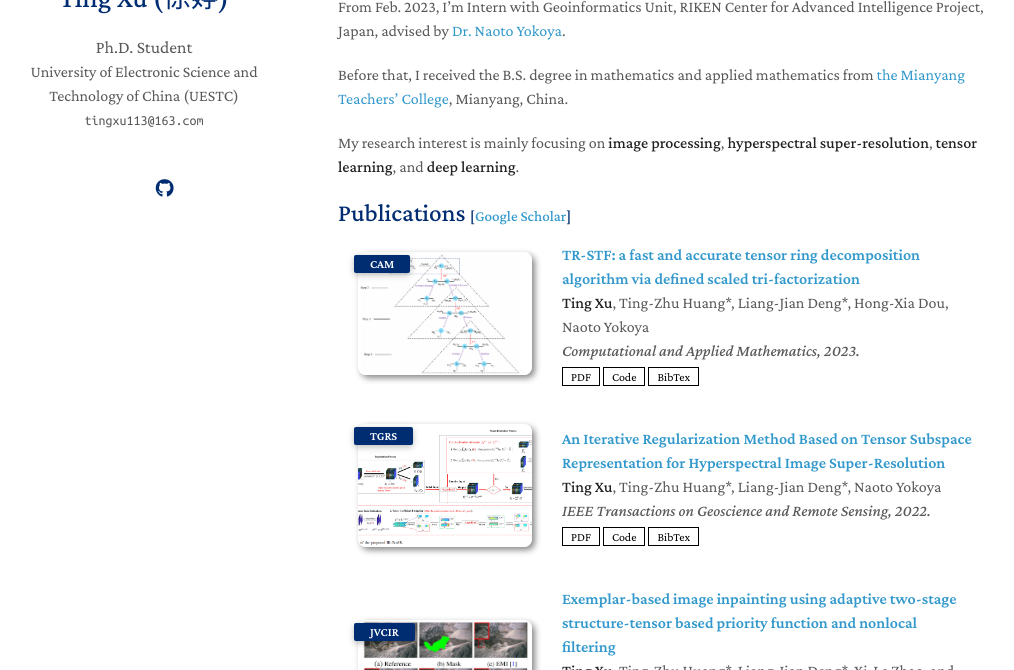
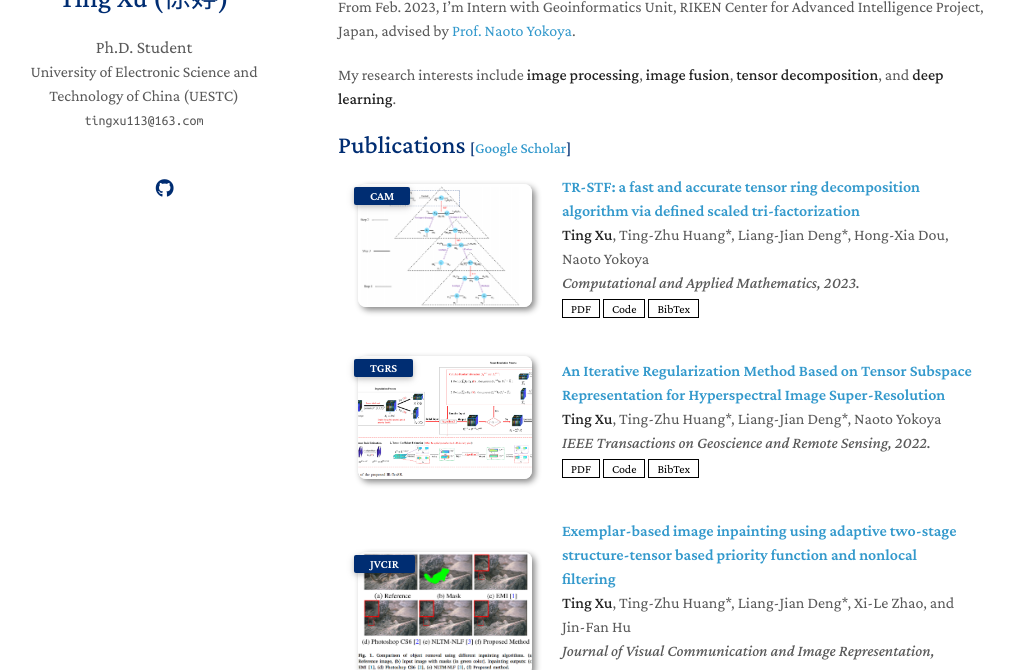
Before and after one commit to tingxu113/tingxu113.github.io, a Jekyll site: the page built from index.md, in a window 1280 px wide and 900 px high, cut to the strip 230-900 px from the top of the window. Shown: the whole strip, without its empty margins (132-1146 px from the left). Built offline with Jekyll 4.4.1, drawn with Linux system fonts in a browser that asks for light colours; nearby versions of some CDN libraries; a style sheet for code colours, icons or effects is not loaded; our own code applies the rules of GitHub Pages for plain Markdown files.

Commit message:
Update index.md

```diff
--- a/index.md
+++ b/index.md
@@ -6,17 +6,9 @@ layout: homepage
 
 I'm currently working toward the Ph.D. degree (advised by [Prof. Ting-Zhu Huang](https://www.math.uestc.edu.cn/info/1081/2041.htm) and [Prof. Liang-Jian Deng](https://liangjiandeng.github.io/)) in mathematics with the School of Mathematical Sciences, [University of Electronic Science and Technology of China (UESTC)](https://www.uestc.edu.cn/), Chengdu, China.
 
-From Feb. 2023, I'm Intern with Geoinformatics Unit, RIKEN Center for Advanced Intelligence Project, Japan, advised by [Dr. Naoto Yokoya](https://naotoyokoya.com/).
+From Feb. 2023, I'm Intern with Geoinformatics Unit, RIKEN Center for Advanced Intelligence Project, Japan, advised by [Prof. Naoto Yokoya](https://naotoyokoya.com/).
 
-Before that, I received the B.S. degree in mathematics and applied mathematics from [the Mianyang Teachers’ College](http://www.mtc.edu.cn/), Mianyang, China.
-
-My research interest is mainly focusing on **image processing**, **hyperspectral super-resolution**, **tensor learning**, and **deep learning**.
-
-
-
-
-
-
+My research interests include **image processing**, **image fusion**, **tensor decomposition**, and **deep learning**.
 
 {% include_relative _includes/publications.md %}
 
```
